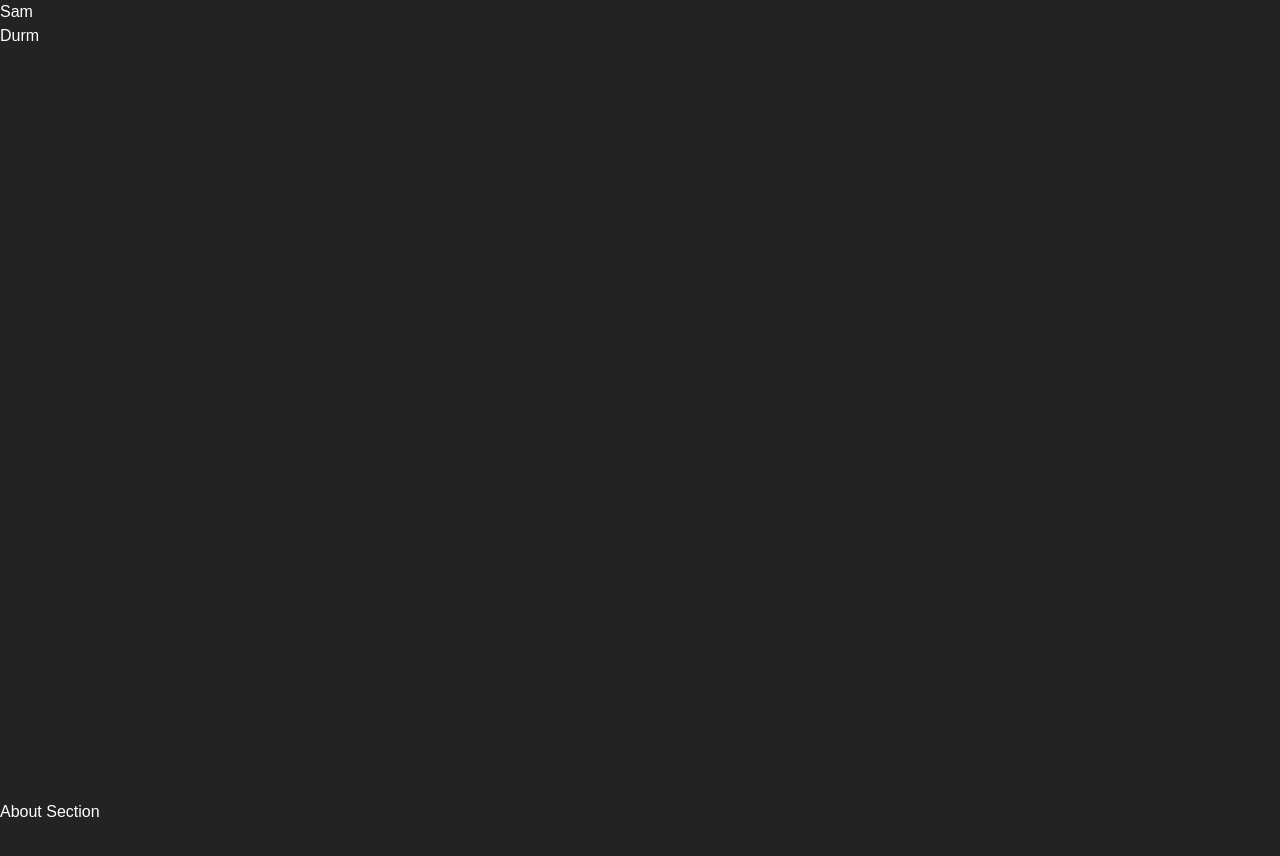
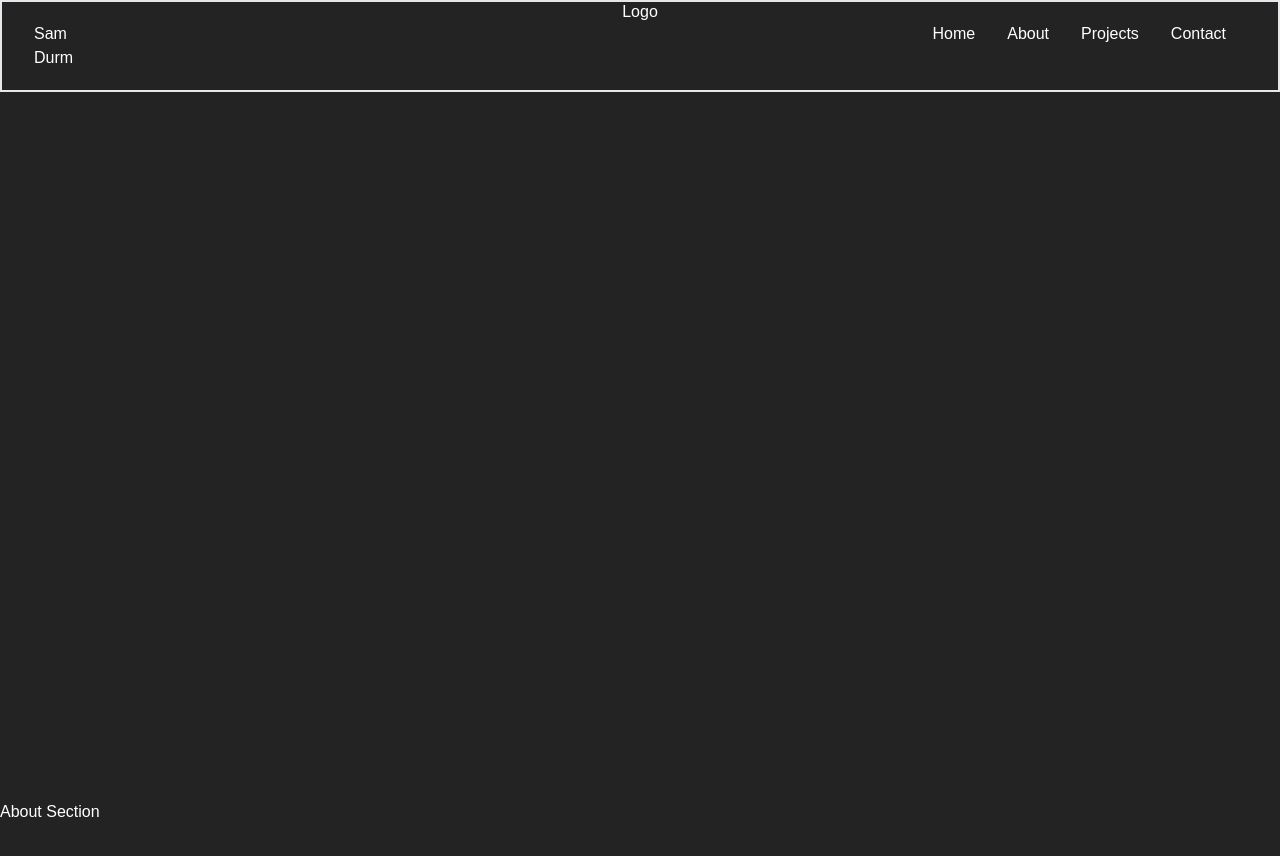
Before and after one commit to samdurm25/Portfolio, a React app in the folder my-app/: page / in a window 1280 px wide. Shown: the top 856 px of the page. Built offline with nearby package versions, Linux system fonts and the light colour scheme; the HTML template or start-up script is replaced by a standard one.

Commit message:
Navigarttion is now working

```diff
--- a/my-app/src/App.jsx
+++ b/my-app/src/App.jsx
@@ -3,6 +3,7 @@ import './App.css'
 
 // Component Imports
 import Header from './components/Header'
+import Home from './components/Home'
 import About from './components/About'
 import Projects from './components/Projects'
 import Contact from './components/Contact'
@@ -11,12 +12,25 @@ function App() {
   const [count, setCount] = useState(0)
 
   return (
-    <>
+    <div id="app">
       <Header className=""></Header>
-      <About className=""></About>
-      <Projects className=""></Projects>
-      <Contact className=""></Contact>
-    </>
+
+      <section id="home">
+        <Home></Home>
+      </section>
+
+      <section id="about">
+        <About></About>
+      </section>
+
+      <section id="projects">
+        <Projects></Projects>
+      </section>
+
+      <section id="contact">
+        <Contact></Contact>
+      </section>
+    </div>
   )
 }
 
--- a/my-app/src/components/Contact.jsx
+++ b/my-app/src/components/Contact.jsx
@@ -1,7 +1,7 @@
 
 const Contact = () => {
     return (
-        <div>
+        <div className="h-screen">
             <p>Contact Section</p>
         </div>
     );
--- a/my-app/src/components/Header.jsx
+++ b/my-app/src/components/Header.jsx
@@ -1,9 +1,14 @@
+import Navbar from "./Navbar";
 
 const Header = () => {
     return (
-        <div className="h-screen font-sans">
-            <h1>Sam</h1>
-            <h1>Durm</h1>
+        <div className="font-sans fixed flex justify-between w-screen px-8 py-5 border-2 z-100">
+            <div className="">
+                <h1>Sam</h1>
+                <h1>Durm</h1>
+            </div>
+
+            <Navbar></Navbar>
         </div>
     );
 };
--- /dev/null
+++ b/my-app/src/components/Home.jsx
@@ -0,0 +1,10 @@
+
+const Home = () => {
+    return (
+        <div className="h-screen flex justify-center">
+            <p className="">Logo</p>
+        </div>
+    );
+};
+
+export default Home;
--- /dev/null
+++ b/my-app/src/components/Navbar.jsx
@@ -0,0 +1,24 @@
+import { Link } from 'react-scroll';
+
+const Navbar = () => {
+    return (
+        <nav className="pr-5">
+            <ul className="flex justify-between gap-8">
+                <li>
+                    <Link to="home" smooth={true} duration={500}>Home</Link>
+                </li>
+                <li>
+                    <Link to="about" smooth={true} duration={500}>About</Link>
+                </li>
+                <li>
+                    <Link to="projects" smooth={true} duration={500}>Projects</Link>
+                </li>
+                <li>
+                    <Link to="contact" smooth={true} duration={500}>Contact</Link>
+                </li>
+            </ul>
+        </nav>
+    );
+};
+
+export default Navbar;
```
